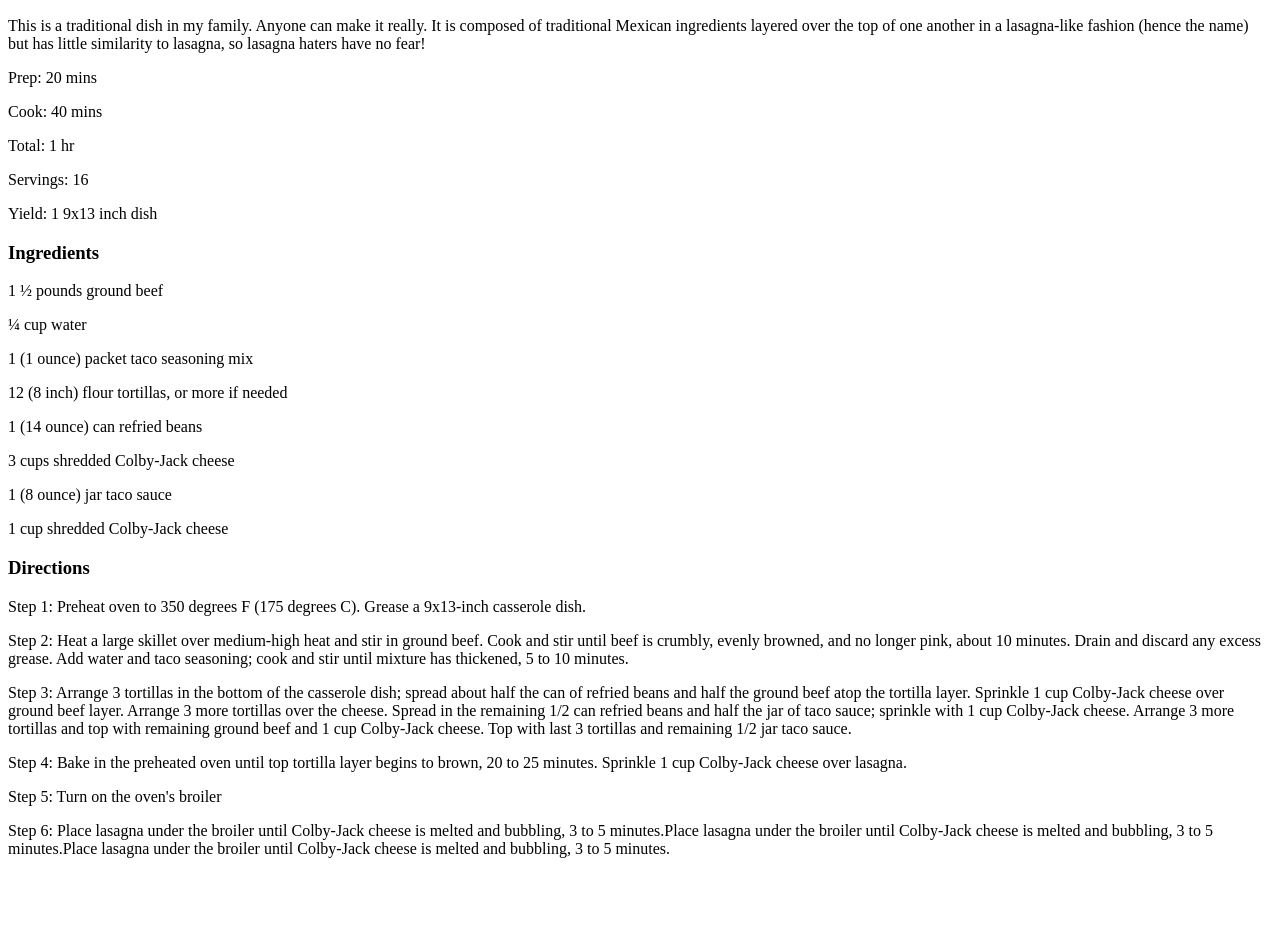
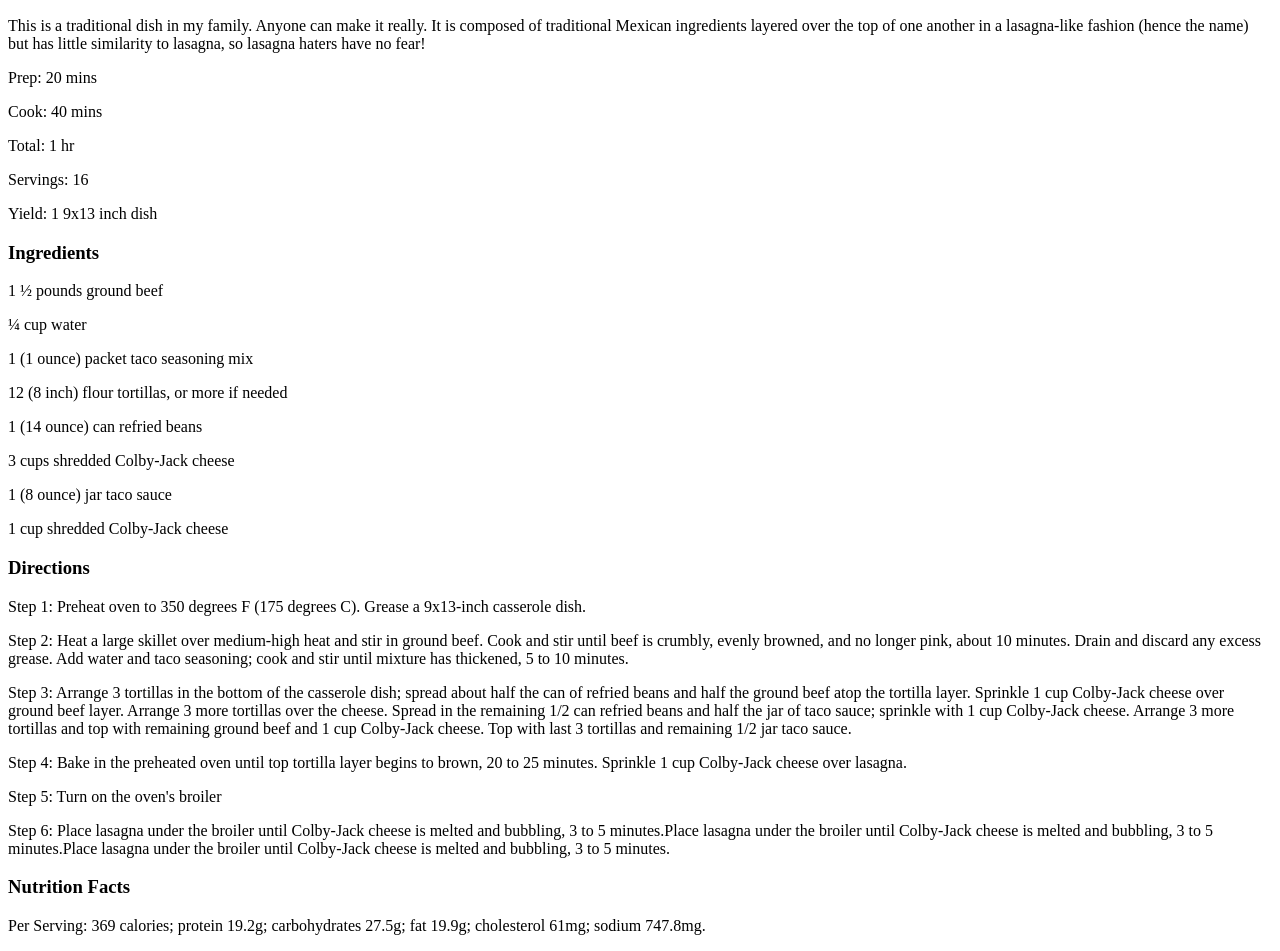
Before and after one commit to Flumplez/odin-recipes, a plain HTML site: page recipes/lasagna.html in a window 1280 px wide. Shown: the part 99-1050 px from the top of the page. Before the commit the page ends 973 px from the top, so only its background shows below. Drawn offline with Linux system fonts and the light colour scheme.

Commit message:
per serving

```diff
--- a/recipes/lasagna.html
+++ b/recipes/lasagna.html
@@ -31,5 +31,7 @@
     <p>Step 4: Bake in the preheated oven until top tortilla layer begins to brown, 20 to 25 minutes. Sprinkle 1 cup Colby-Jack cheese over lasagna.</p>
     <p>Step 5: Turn on the oven's broiler</p>
     <p>Step 6: Place lasagna under the broiler until Colby-Jack cheese is melted and bubbling, 3 to 5 minutes.Place lasagna under the broiler until Colby-Jack cheese is melted and bubbling, 3 to 5 minutes.Place lasagna under the broiler until Colby-Jack cheese is melted and bubbling, 3 to 5 minutes.</p>
+    <h3>Nutrition Facts</h3>
+    <p>Per Serving: 369 calories; protein 19.2g; carbohydrates 27.5g; fat 19.9g; cholesterol 61mg; sodium 747.8mg.</p>
 </body>
 </html>
```
